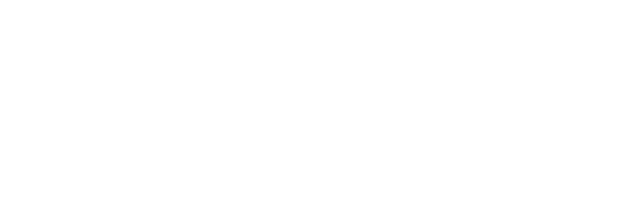
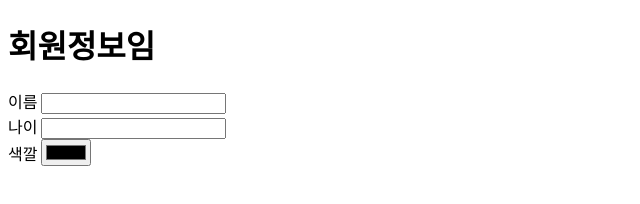
Before and after one commit to ryeoeun12/eun, a plain HTML site: page 0824/index.html in a window 1280 px wide. Shown: the whole page, without its empty margins (0-640 px from the left). Drawn offline with Linux system fonts and the light colour scheme.

Commit message:
최초설정

```diff
--- a/0824/index.html
+++ b/0824/index.html
@@ -6,11 +6,23 @@
     <meta charset="UTF-8">
     <meta http-equiv="X-UA-Compatible" content="IE=edge">
     <meta name="viewport" content="width=device-width, initial-scale=1.0">
-    <title>Document</title>
+    <title>회원정보수정</title>
 </head>
 
 <body>
+    <div class="container">
+        <h1>회원정보임</h1>
 
+        <div>
+            이름 <input type="text">
+        </div>
+        <div>
+            나이 <input type="text">
+        </div>
+        <div>
+            색깔 <input type="color">
+        </div>
 
+    </div>
 </body>
 </html>
```
